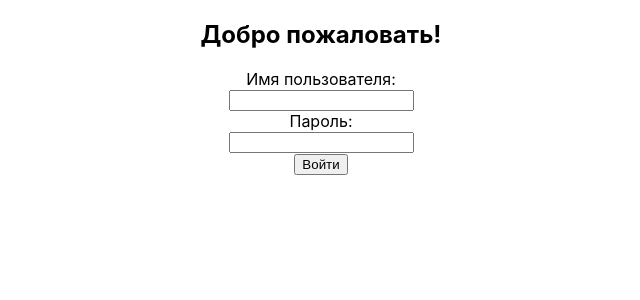
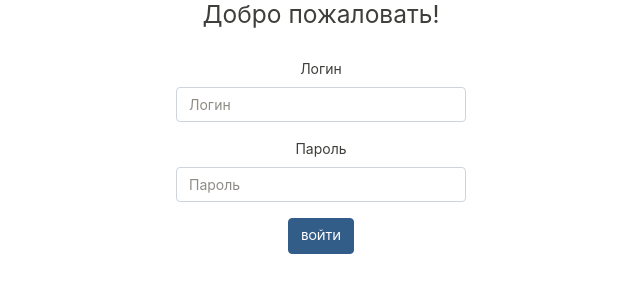
Before and after one commit to mboyarinova/Emphasoft-test, a React (Create React App) app: page / in a window 1280 px wide. Shown: the top 300 px of the page, without its empty margins (319-959 px from the left). Built offline with nearby package versions, Linux system fonts and the light colour scheme.

Commit message:
added bootstrap

```diff
--- a/public/index.html
+++ b/public/index.html
@@ -1,5 +1,5 @@
 <!DOCTYPE html>
-<html lang="en">
+<html lang="ru">
   <head>
     <meta charset="utf-8" />
     <meta name="viewport" content="width=device-width, initial-scale=1" />
@@ -8,6 +8,8 @@
       name="description"
       content="Web site created using create-react-app"
     />
+    <link rel="stylesheet"
+          href="https://bootswatch.com/4/sandstone/bootstrap.min.css">
     <!--
       manifest.json provides metadata used when your web app is installed on a
       user's mobile device or desktop. See https://developers.google.com/web/fundamentals/web-app-manifest/
@@ -27,15 +29,14 @@
   <body>
     <noscript>You need to enable JavaScript to run this app.</noscript>
     <div id="root"></div>
-    <!--
-      This HTML file is a template.
-      If you open it directly in the browser, you will see an empty page.
-
-      You can add webfonts, meta tags, or analytics to this file.
-      The build step will place the bundled scripts into the <body> tag.
-
-      To begin the development, run `npm start` or `yarn start`.
-      To create a production bundle, use `npm run build` or `yarn build`.
-    -->
+    <script src="https://code.jquery.com/jquery-3.5.1.slim.min.js"
+            integrity="sha384-DfXdz2htPH0lsSSs5nCTpuj/zy4C+OGpamoFVy38MVBnE+IbbVYUew+OrCXaRkfj"
+            crossorigin="anonymous"></script>
+    <script src="https://cdn.jsdelivr.net/npm/popper.js@1.16.1/dist/umd/popper.min.js"
+            integrity="sha384-9/reFTGAW83EW2RDu2S0VKaIzap3H66lZH81PoYlFhbGU+6BZp6G7niu735Sk7lN"
+            crossorigin="anonymous"></script>
+    <script src="https://cdn.jsdelivr.net/npm/bootstrap@4.5.3/dist/js/bootstrap.min.js"
+            integrity="sha384-w1Q4orYjBQndcko6MimVbzY0tgp4pWB4lZ7lr30WKz0vr/aWKhXdBNmNb5D92v7s"
+            crossorigin="anonymous"></script>
   </body>
 </html>
--- a/src/App.css
+++ b/src/App.css
@@ -1,3 +1,16 @@
 .App {
   text-align: center;
 }
+
+.center {
+  margin: auto;
+}
+
+.lower {
+  transform: translate(0, 25%);
+}
+
+.table {
+  margin: auto;
+  width: 90%;
+}
--- a/src/components/LoginForm.js
+++ b/src/components/LoginForm.js
@@ -29,15 +29,26 @@ function LoginForm() {
     <React.Fragment>
       {authenticated ? <Redirect to="/users" /> :
         <div className="form">
-          <h2>Добро пожаловать!</h2>
+          <h3>Добро пожаловать!</h3>
+          <br />
           <form onSubmit={submitForm}>
-            <label htmlFor="username">Имя пользователя:</label><br/>
-            <input type="text" id="username" name="username" value={username}
-                   onChange={event => setUsername(event.target.value)} /><br/>
-            <label htmlFor="password">Пароль:</label><br/>
-            <input type="password" id="password" name="password" value={password}
-                   onChange={event => setPassword(event.target.value)} /><br/>
-            <button type="submit">Войти</button>
+            <div className="form-group">
+              <label htmlFor="username" className="control-label">Логин</label>
+              <div className="col-sm-3 col-xs-3 center">
+                <input type="text" class="form-control" id="username"
+                       name="username" value={username} placeholder="Логин"
+                       onChange={event => setUsername(event.target.value)} />
+              </div>
+            </div>
+            <div className="form-group">
+              <label htmlFor="password" className="control-label">Пароль</label>
+              <div className="col-sm-3 col-xs-3 center">
+                <input type="password" class="form-control" id="password"
+                       name="password" value={password} placeholder="Пароль"
+                       onChange={event => setPassword(event.target.value)} />
+              </div>
+            </div>
+            <button type="submit" class="btn btn-primary">Войти</button>
           </form>
         </div>}
     </React.Fragment>
--- a/src/components/Users.js
+++ b/src/components/Users.js
@@ -38,19 +38,25 @@ function Users() {
           { users.length > 0 ? (
             <div className = "table">
               <h1>Список пользователей</h1>
+              <br />
               <form>
-                <label>Фильтровать пользователей по логину:
-                  <input type="text"
-                         onChange={event => setFilter(event.target.value)}/>
-                </label>
+                <div className="form-group row">
+                  <label htmlFor="filter" className="col-sm-2 col-form-label control-label">
+                    Фильтровать пользователей по логину:
+                  </label>
+                  <div class="col-sm-2 lower">
+                    <input type="text" id="filter" className="form-control"
+                           onChange={event => setFilter(event.target.value)}/>
+                  </div>
+                </div>
               </form>
               <br/>
-              <table>
+              <table className="table table-striped">
                 <thead>
                   <tr>
                     <th>ID</th>
                     <th>Логин</th>
-                    <th>Имя</th>
+                    <th>Имя пользователя</th>
                   </tr>
                 </thead>
                 <tbody>
```
